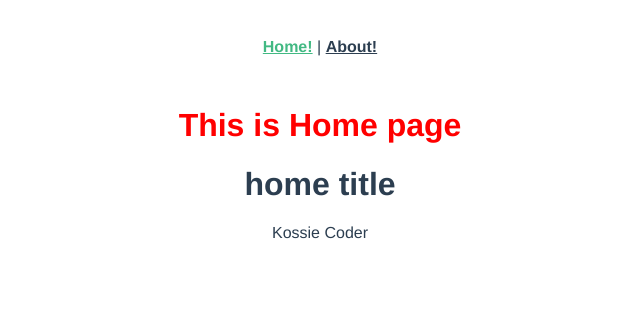
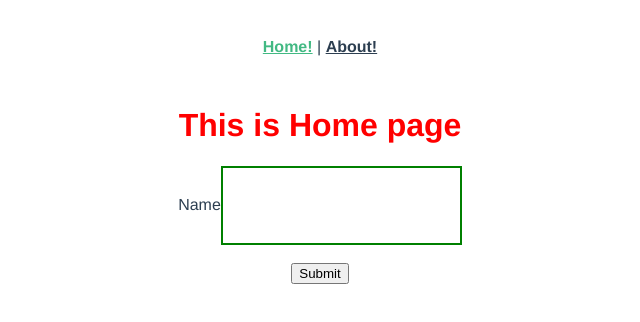
Before and after one commit to OHSONGMIN/Vue_test1, a Vue app: page / in a window 1280 px wide. Shown: the top 322 px of the page, without its empty margins (320-960 px from the left). Built offline with nearby package versions, Linux system fonts and the light colour scheme.

Commit message:
17강 - 부모 컴포넌트로 데이터 보내기(emit)

```diff
--- /dev/null
+++ b/src/components/InputField.vue
@@ -0,0 +1,33 @@
+<template>
+    <div>
+        <label for="">Name</label>
+        <input
+            type="text"
+            :value="name"
+            style="padding: 30px; border: 2px solid green;"
+            @input="updateName"
+        >
+    </div>
+    <!-- @input: 유저가 input필더에 값을 삽입해서 변했을 때 발동 -->
+    <!-- 값이 변화했을 때 @input의 updateName함수를 실행하면서
+        this.$emit('update-name', e.target.value)에 의해 부모로 value를 보내준다. -->
+    <!-- @input="this.$emit('update-name', $event)" 로 바로 보내도 된다.
+        부모 컴포넌트인 HomeView.vue에선 <InputField :name="name" @update-name="name = $event.target.value" /> 라고 수정해야함 -->
+</template>
+
+<script>
+export default {
+    props: {
+        name: {
+            type: String,
+            required: true
+        }
+    },
+    methods: {
+        updateName(e) {
+            console.log(e.target.value);
+            this.$emit('update-name', e.target.value);
+        }
+    }
+}
+</script>
--- a/src/views/AboutView.vue
+++ b/src/views/AboutView.vue
@@ -1,16 +1,11 @@
 <template>
   <div class="about">
     <h1>This is an about page</h1>
-    <KossieCoder />
   </div>
 </template>
 
 <script>
-import KossieCoder from '@/components/KossieCoder.vue';
+export default {
 
-export default {
-  components: {
-    KossieCoder
-  },
 }
 </script>
--- a/src/views/HomeView.vue
+++ b/src/views/HomeView.vue
@@ -1,21 +1,29 @@
 <template>
   <div>
     <h1>This is Home page</h1>
-    <KossieCoder title="home title" name="Kossie Coder" />
+    <form action="">
+      <InputField :name="name" @update-name="updateName" />
+      <br><button>Submit</button>
+    </form>
+    {{ name }}
   </div>
+  <!-- 자식 컴포넌트에서 이벤트로 받아온 @update-name 값을 받아와서 업데이트 한다.  -->
 </template>
 
 <script>
-import KossieCoder from '@/components/KossieCoder.vue';
-
+import InputField from '@/components/InputField.vue';
 export default {
   components: {
-    KossieCoder
+    InputField
   },
-
   data() {
     return {
-      name: 'Kossie Coder',
+        name: ''
+    }
+  },
+  methods: {
+    updateName(name) {
+      this.name = name;
     }
   }
 }
```
